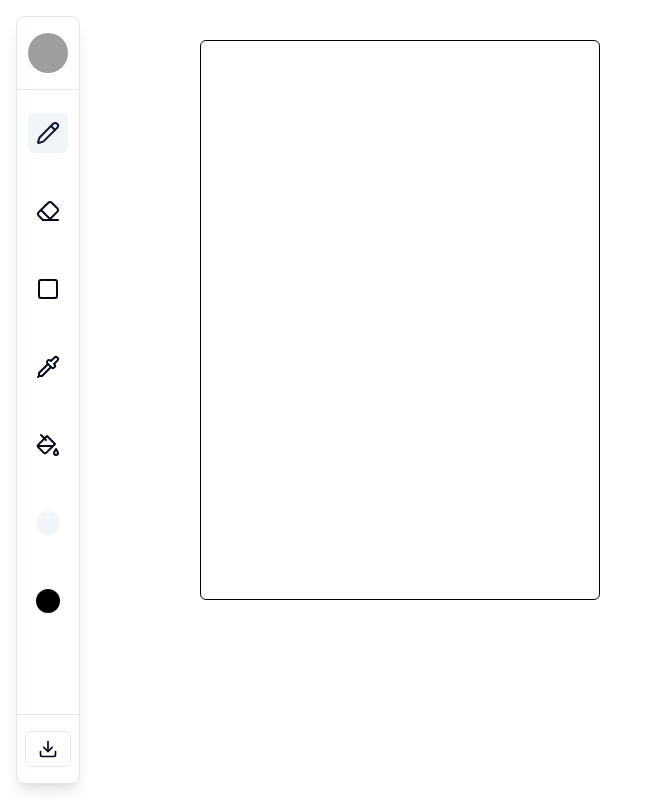
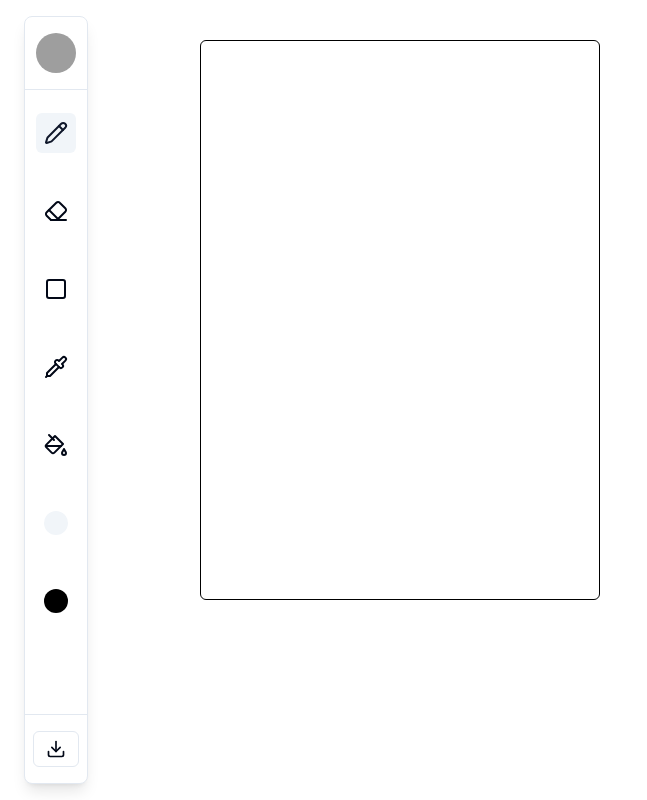
Before and after one commit to HasanYahya101/Artify-Vite, a React (Vite) app: page / in a window 1280 px wide. Shown: the whole page, without its empty margins (0-647 px from the left). Built offline with nearby package versions, Linux system fonts and the light colour scheme; grey boxes are pictures that could not be loaded.

Commit message:
refactor: Update sidebar width and flex container in playground component

```diff
--- a/src/components/component/playground.jsx
+++ b/src/components/component/playground.jsx
@@ -109,7 +109,7 @@ const CanvasDrawingApp = () => {
 
     return (
         <div className="flex min-h-screen">
-            <aside className="fixed top-4 left-4 z-10 h-[calc(100vh-2rem)] w-16 rounded-lg bg-background border shadow-lg flex flex-col object-contain">
+            <aside className="fixed top-4 left-4 ml-2 z-10 h-[calc(100vh-2rem)] w-16 rounded-lg bg-background border shadow-lg flex flex-col object-contain">
                 <div className="p-4 border-b flex items-center justify-center">
                     <Avatar size="md">
                         <AvatarImage src="https://github.com/HasanYahya101.png" />
@@ -165,7 +165,6 @@ const CanvasDrawingApp = () => {
                         </Tooltip>
                     </TooltipProvider>
                 </div>
-                {/*div for color picker*/}
                 <div className="flex-1 my-1 px-4 flex flex-col items-center justify-center">
                     <TooltipProvider>
                         <Tooltip>
```
